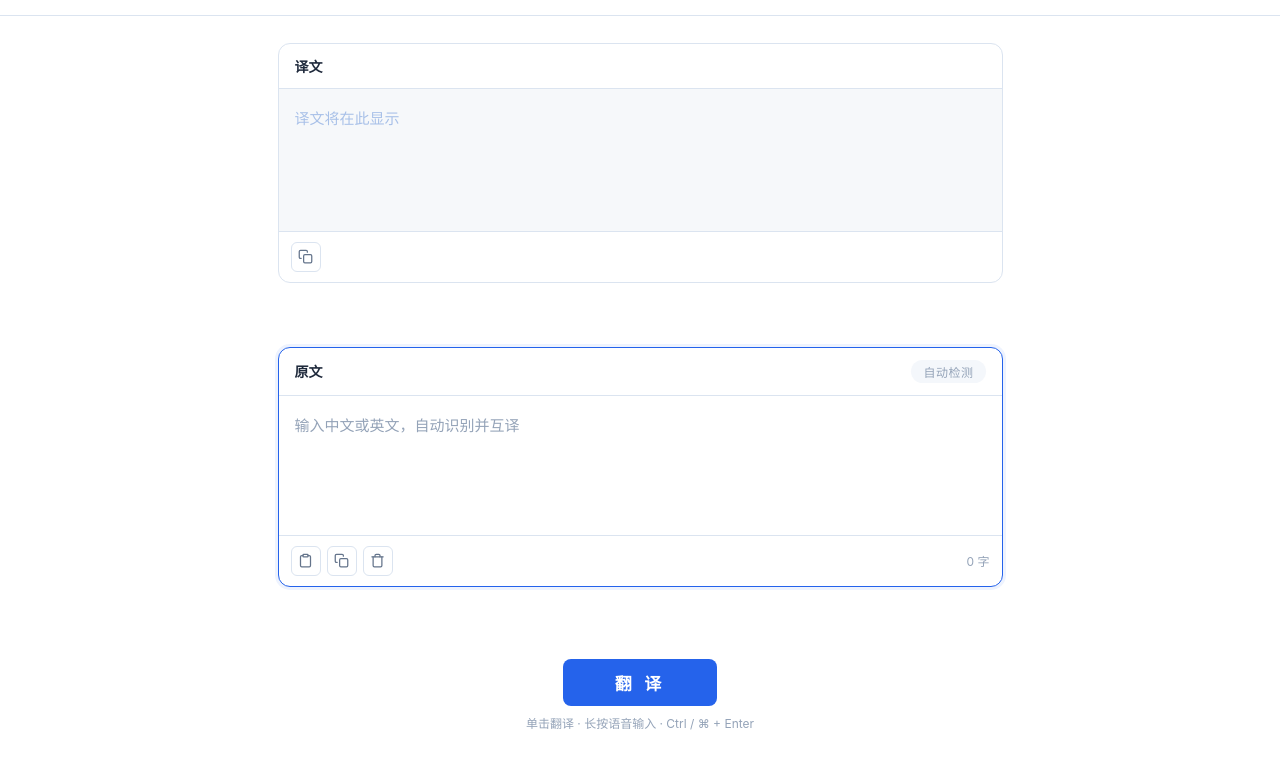
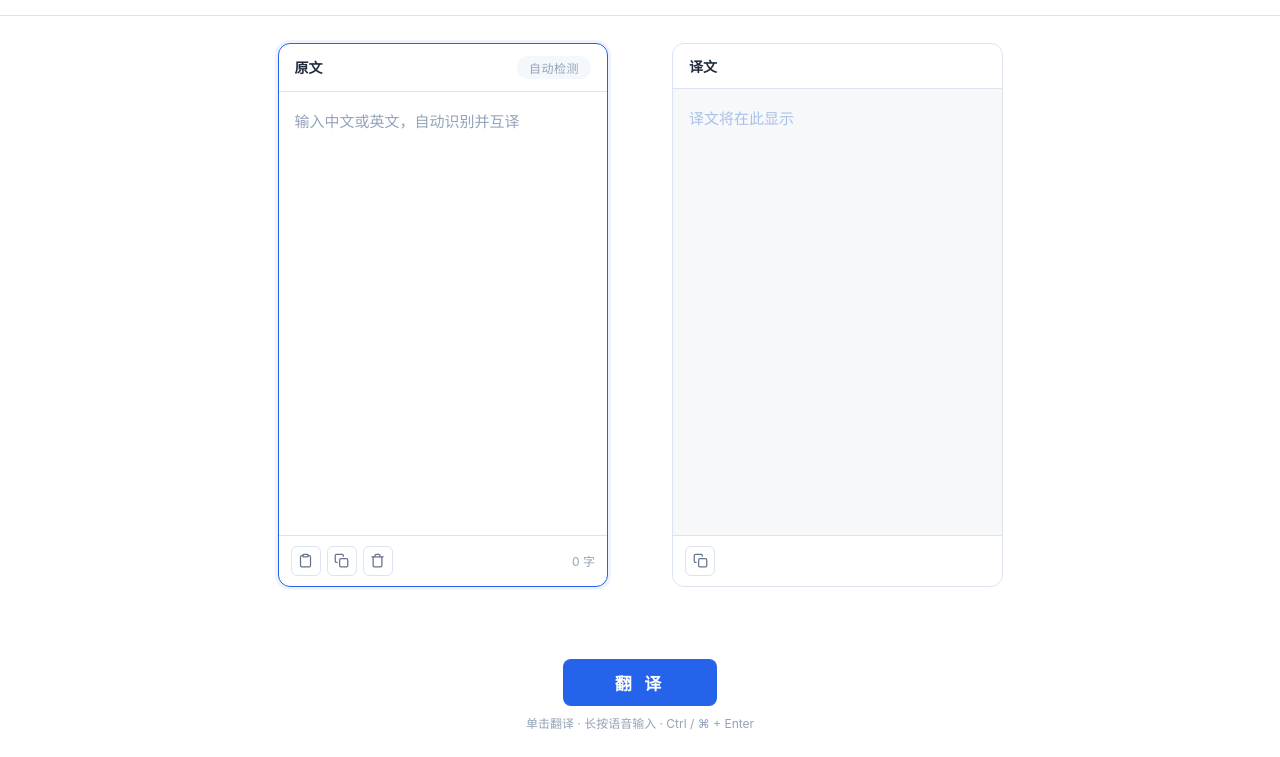
Before and after one commit to Swyu22/FlashTrans, a plain HTML site: page index.html in a window 1280 px wide. Shown: the part 43-800 px from the top of the page. Drawn offline with Linux system fonts and the light colour scheme.

Commit message:
feat: 桌面端改左右双栏（左原文右译文），窗口加高至 60vh+64px 利于长文；移动端保持现状

```diff
--- a/index.html
+++ b/index.html
@@ -28,7 +28,7 @@
 
   <div class="stage">
   <main class="panels">
-    <section class="panel">
+    <section class="panel panel-output">
       <div class="panel-head">
         <span class="panel-title">译文</span>
         <span class="status" id="status"></span>
@@ -43,7 +43,7 @@
       </div>
     </section>
 
-    <section class="panel">
+    <section class="panel panel-input">
       <div class="panel-head">
         <span class="panel-title">原文</span>
         <span class="direction-tag idle" id="directionTag">自动检测</span>
--- a/style.css
+++ b/style.css
@@ -264,6 +264,21 @@ textarea::placeholder { color: var(--ink-faint); }
 .toast.show { opacity: 1; transform: translateX(-50%) translateY(0); }
 .toast.error { background: var(--danger); }
 
+/* 桌面端（视口 >768px）：左右双栏，左原文右译文；移动端保持现状 */
+@media (min-width: 769px) {
+  .panels { grid-template-columns: 1fr 1fr; }
+
+  /* 每窗高度 = 译文高 + 间隔 + 原文高，尽量多显示长文 */
+  .panel {
+    height: calc(60vh + 64px);
+    min-height: 364px;
+  }
+
+  /* DOM 顺序为译文在前（保持移动端顺序），桌面端视觉顺序改为原文在左 */
+  .panel-input { order: 1; }
+  .panel-output { order: 2; }
+}
+
 /* 移动端（视口 ≤768px 自动切换） */
 @media (max-width: 768px) {
   /* 品牌居中放大，去掉分割线 */
```
Also changed, not shown: docs/screenshot.png.
